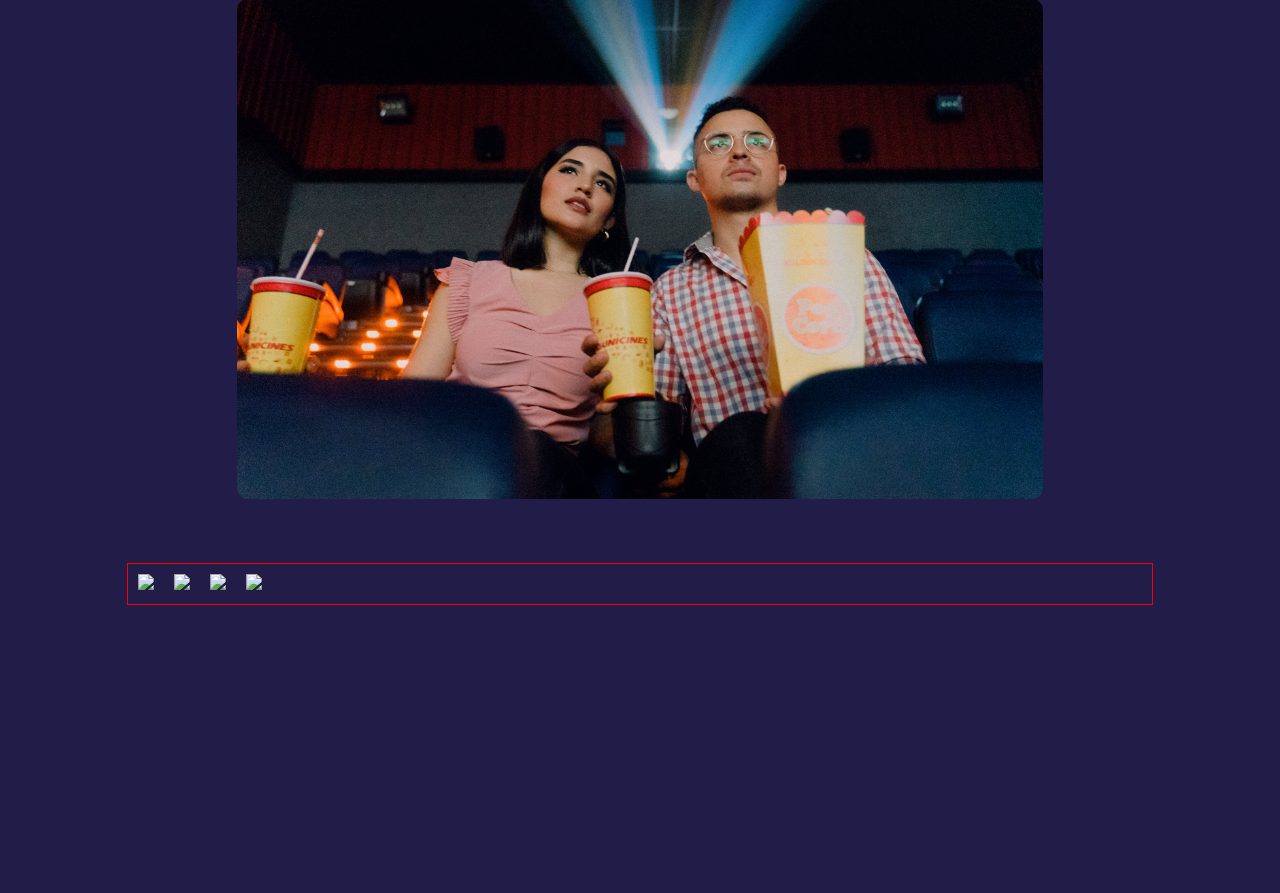
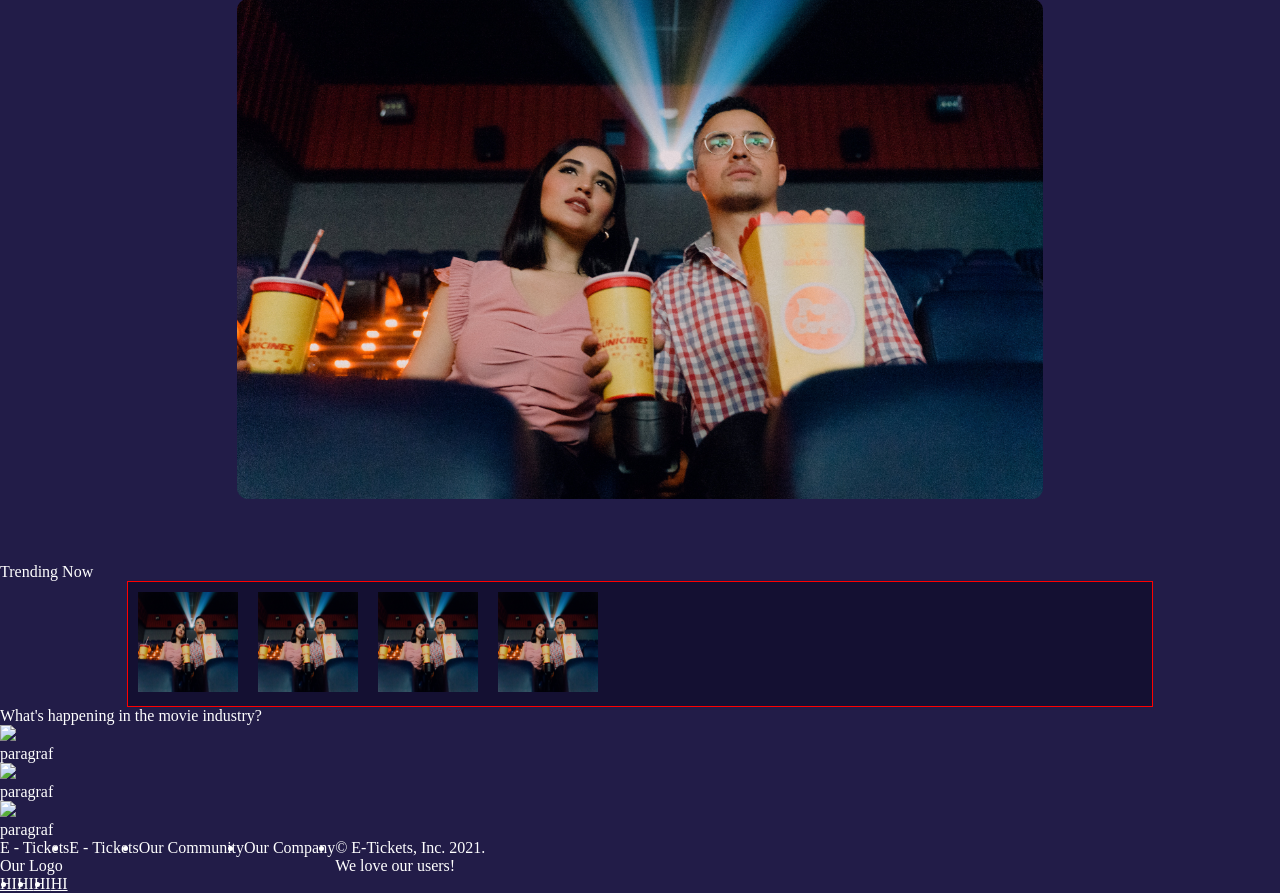
Before and after one commit to YlliElshani/ProjektiHCI, a PHP site: template views/index.php in a window 1280 px wide. Shown: the part 123-1016 px from the top of the page. Before the commit the page ends 728 px from the top, so only its background shows below. Run offline with PHP 8.4, Linux system fonts and the light colour scheme; the template is opened without the code that fills it, so the values that code supplies are empty.

Commit message:
footer added

```diff
--- /dev/null
+++ b/reusableCode/footer.php
@@ -0,0 +1,15 @@
+<div class="footer">
+    <ul class="footer-ul">
+        <li>E - Tickets <br> Our Logo</li>
+        <li>E - Tickets</li>
+        <li>Our Community</li>
+        <li>Our Company</li>
+        <li>© E-Tickets, Inc. 2021. <br> We love our users!</li>
+    </ul>
+    <ul class="footer-ul">
+        <li><a href="">HI</a></li>
+        <li><a href="">HI</a></li>
+        <li><a href="">HI</a></li>
+        <li><a href="">HI</a></li>
+    </ul>
+</div>
--- a/logicComponents/header.php
+++ b/reusableCode/header.php
@@ -1,15 +1,15 @@
 <div class="header">
     <div class="left-header">
         <ul>
-            <li><a href="#"><strong>E - Tickets</strong></a></li>
-            <li><a href="#">Home</a></li>
+            <li><a href="index.php"><strong>E - Tickets</strong></a></li>
+            <li><a href="index.php">Home</a></li>
             <li><a href="#">Movies</a></li>
             <li><a href="#">Contact Us</a></li>
         </ul>
     </div>
     <div class="right-header">
         <ul>
-            <li><a href="#">LogIn</a></li>
+            <li><a href="login.php">LogIn</a></li>
             <li><a href="#">SignUp</a></li>
         </ul>
     </div>
--- a/style/style.css
+++ b/style/style.css
@@ -62,9 +62,17 @@ body{
 .box2{
     border:1px solid red;
     width: 80%;
+    background-color: #141032;
 }
 
 .box2 ul li img{
     margin:10px;
+    width: 100px;
+    height:100px;
 
 }
+
+/*-----------------------------------------------------*/
+.footer-ul{
+    display: flex;
+}
--- a/views/index.php
+++ b/views/index.php
@@ -9,7 +9,7 @@
 </head>
 <body>
     <?php
-        include('../logicComponents/header.php');
+        include('../reusableCode/header.php');
     ?>
     <div class="main">
         <div class="first-main">
@@ -17,21 +17,39 @@
 
             </div>
         </div>
+        Trending Now
         <div class="second-main">
             <div class="box2">
                 <ul>
-                    <li><img src="#"></li>
-                    <li><img src="#"></li>
-                    <li><img src="#"></li>
-                    <li><img src="#"></li>
+                    <li><img src="../media/homepage-cinema.jpg"></li>
+                    <li><img src="../media/homepage-cinema.jpg"></li>
+                    <li><img src="../media/homepage-cinema.jpg"></li>
+                    <li><img src="../media/homepage-cinema.jpg"></li>
                 </ul>
             </div>
         </div>
+        What's happening in the movie industry?
         <div class="third-main">
+            <div class="box3">
+                <ul>
+                    <ul>
+                        <li><img src="#"></li>
+                        <li>paragraf</li>
+                    </ul>
+                    <ul>
+                        <li><img src="#"></li>
+                        <li>paragraf</li>
+                    </ul>
+                    <ul>
+                        <li><img src="#"></li>
+                        <li>paragraf</li>
+                    </ul>
+                </ul>
+            </div>
         </div>
     </div>
     <?php
-        include('../logicComponents/footer.php');
+        include('../reusableCode/footer.php');
     ?>
 </body>
 </html>
```
Also changed, not shown: style/login.css (added, +32 -0 lines), views/login.php (added, +20 -0 lines), logicComponents/footer.php (deleted).
